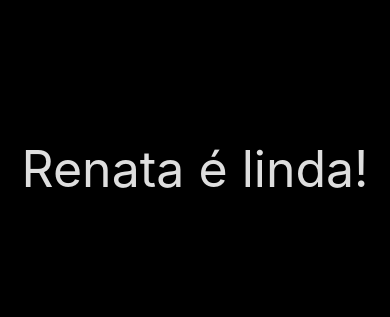
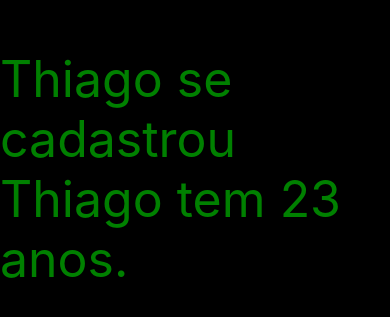
Before and after one commit to ThiagoDevLuiz/Mobile-copa, a React Native app: screen / in a window 390 px wide. Shown: the part 253-570 px from the top of the page. Built offline with nearby package versions, Linux system fonts and the light colour scheme.

Commit message:
testes notebook

```diff
--- a/App.tsx
+++ b/App.tsx
@@ -2,11 +2,13 @@ import { StatusBar } from "expo-status-bar";
 import { StyleSheet, Text, View } from "react-native";
 
 export default function App() {
-  const name = "Renata";
+  const name = "Thiago";
+  const age = "23"
 
   return (
     <View style={styles.container}>
-      <Text style={styles.text}>{name} é linda!</Text>
+      <Text style={styles.text}>{name} se cadastrou</Text>
+      <Text style={styles.text}>{name} tem {age} anos.</Text>
       <StatusBar style="auto" />
     </View>
   );
@@ -22,6 +24,6 @@ const styles = StyleSheet.create({
 
   text: {
     fontSize: 50,
-    color: "#dedede",
+    color: "green",
   },
 });
```
